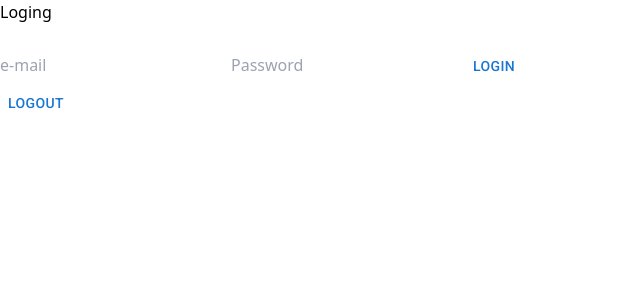
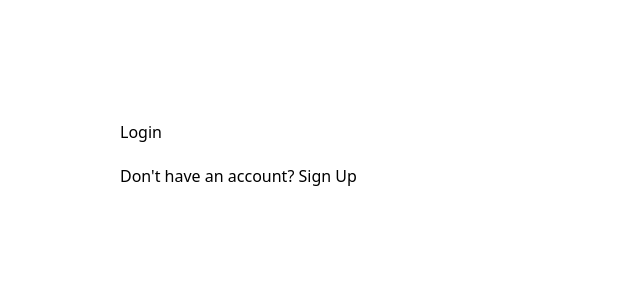
Before and after one commit to gananath-oss/e-commerce, a React (Create React App) app: page /login in a window 1280 px wide. Shown: the top 300 px of the page, without its empty margins (0-640 px from the left). Built offline with nearby package versions, Linux system fonts and the light colour scheme; no server answers; the HTML template or start-up script is replaced by a standard one.

Commit message:
create login/register user page
-not apply styles yet

```diff
--- a/src/Pages/Login/Login.jsx
+++ b/src/Pages/Login/Login.jsx
@@ -1,104 +1,88 @@
+import { useState } from "react";
+import { MainContainer } from "../../Layout/MainContainer";
 import { Button } from "@mui/material";
-import { useEffect, useRef } from "react";
-import { useDispatch } from "react-redux";
-import { collection, query, where, getDocs } from "firebase/firestore/lite";
-import db, { auth } from "../../Firebase/firebase";
-import { addUser } from "../../Store/ReduxSlice/userSlice";
-import { useNavigate } from "react-router-dom";
-import {
-  onAuthStateChanged,
-  signInWithEmailAndPassword,
-  signOut,
-} from "firebase/auth";
 
 const Login = () => {
-  const dispatch = useDispatch();
+  const [select, setSelect] = useState("login");
+  return (
+    <MainContainer>
+      {select === "login" ? (
+        <LoginComponent />
+      ) : select === "register" ? (
+        <RegisterComponent />
+      ) : null}
+      {/* change login or selector */}
+      <div className=" mt-5">
+        {select === "login" ? (
+          <p>
+            {" "}
+            Don't have an account?{" "}
+            <span
+              className=" cursor-pointer"
+              onClick={() => setSelect("register")}
+            >
+              Sign Up
+            </span>
+          </p>
+        ) : select === "register" ? (
+          <p>
+            Already have an account{" "}
+            <span
+              className=" cursor-pointer"
+              onClick={() => setSelect("login")}
+            >
+              Sign In
+            </span>
+          </p>
+        ) : null}
+      </div>
+    </MainContainer>
+  );
+};
 
-  const usernameRef = useRef();
-  const passwordRef = useRef();
-  const navigate = useNavigate();
+export default Login;
 
-  useEffect(() => {
-    const userCheck = () => {
-      onAuthStateChanged(auth, (user) => {
-        if (user) {
-          // User is signed in, see docs for a list of available properties
-          // https://firebase.google.com/docs/reference/js/auth.user
-          const uid = user.uid;
-          console.log(user);
-          // ...
-        } else {
-          console.log("User checked run : ", user);
-          // User is signed out
-          // ...
-        }
-      });
-    };
+/**
+ *
+ *
+ *
+ *
+ */
 
-    userCheck();
-
-    return () => userCheck();
-  }, []);
-
-  const loginSubmit = () => {
-    const email = usernameRef.current.value;
-    const password = passwordRef.current.value;
-
-    signInWithEmailAndPassword(auth, email, password)
-      .then((userCredential) => {
-        // Signed in
-        const user = userCredential.user;
-        // console.log(user);
-      })
-      .catch((error) => {
-        // const errorCode = error.code;
-        const errorMessage = error.message;
-        // console.log(errorMessage);
-      });
-
-    // const q = query(collection(db, "users"), where("usernameRef", "==", "admin"));
-
-    // getDocs(q)
-    //   .then((querySnapshot) => {
-    //     querySnapshot.forEach((doc) => {
-    //       console.log(doc.id, " => ", doc.data());
-    //       const userData = doc.data();
-    //       dispatch(addUser(userData));
-    //       navigate("/admin");
-    //     });
-    //   })
-    //   .catch((error) => {
-    //     console.log("Error getting documents: ", error);
-    //   });
-  };
-
-  const logout = () => {};
-
+const LoginComponent = () => {
   return (
     <div>
-      <h1>Loging</h1>
-      <br />
-      <input ref={usernameRef} type="email" placeholder="e-mail" />
-      <input ref={passwordRef} type="password" placeholder="Password" />
-      <Button onClick={loginSubmit}>Login</Button>
-      <br />
-      <Button
-        onClick={() => {
-          signOut(auth)
-            .then(() => {
-              // Sign-out successful.
-              alert("User sign out");
-            })
-            .catch((error) => {
-              // An error happened.
-              alert(error.message);
-            });
-        }}
-      >
-        Logout
-      </Button>
+      <h1>Login</h1>
     </div>
   );
 };
 
-export default Login;
+/**
+ *
+ *
+ *
+ *
+ */
+
+const RegisterComponent = () => {
+  const userRegisterHandle = (e) => {
+    e.preventDefault();
+    console.log(e.target.value);
+  };
+  return (
+    <div>
+      <h1>User Register</h1>
+      <form onSubmit={userRegisterHandle}>
+        <div>
+          <input type="text" placeholder="First Name" />
+          <input type="text" placeholder="Last Name" />
+        </div>
+        <input type="email" placeholder="Email Address" />
+        <input type="password" placeholder="Password" />
+        <input type="password" placeholder="Confirmed Password" />
+        <input type="text" placeholder="Phone Number" />
+        <Button type="submit">Create</Button>
+      </form>
+    </div>
+  );
+};
```
